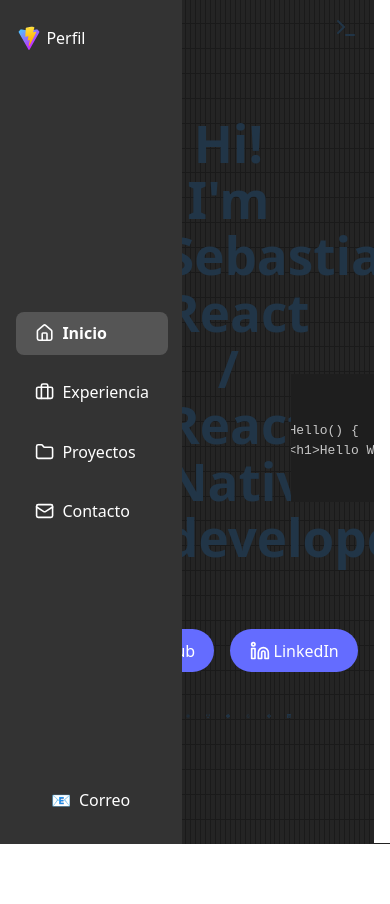
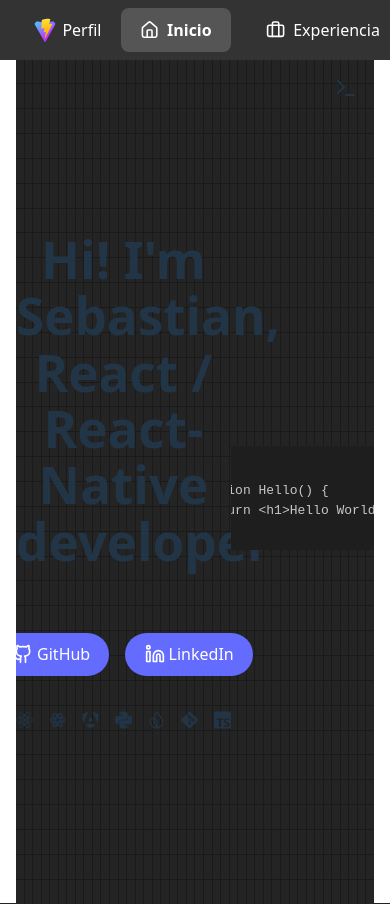
Before and after one commit to SbtnAvls/me, a React (Vite) app: page / in a window 390 px wide. Before the commit the page ends 844 px from the top, so only its background shows below. Built offline with nearby package versions, Linux system fonts and the light colour scheme.

Commit message:
Move sidebar to top on small screens

```diff
--- a/src/App.css
+++ b/src/App.css
@@ -158,3 +158,55 @@
   opacity: 1;
   transform: translateY(0);
 }
+
+@media (max-width: 768px) {
+  .sidebar {
+    position: fixed;
+    top: 0;
+    left: 0;
+    right: 0;
+    bottom: auto;
+    width: 100%;
+    height: 60px;
+    flex-direction: row;
+    padding: 0 1rem;
+  }
+
+  .sidebar:hover {
+    width: 100%;
+    align-items: center;
+  }
+
+  .sidebar-top,
+  .sidebar-bottom {
+    position: static;
+  }
+
+  .sidebar-menu {
+    flex-direction: row;
+    align-items: center;
+    justify-content: center;
+  }
+
+  .sidebar button .label,
+  .sidebar a .label,
+  .sidebar:hover button .label,
+  .sidebar:hover a .label {
+    max-width: 100px;
+    opacity: 1;
+  }
+
+  .sidebar-bottom {
+    display: none;
+  }
+
+  .pages {
+    margin: 60px 0 0 0;
+    width: 100%;
+  }
+
+  .sidebar:hover ~ .pages {
+    margin: 60px 0 0 0;
+    width: 100%;
+  }
+}
```
